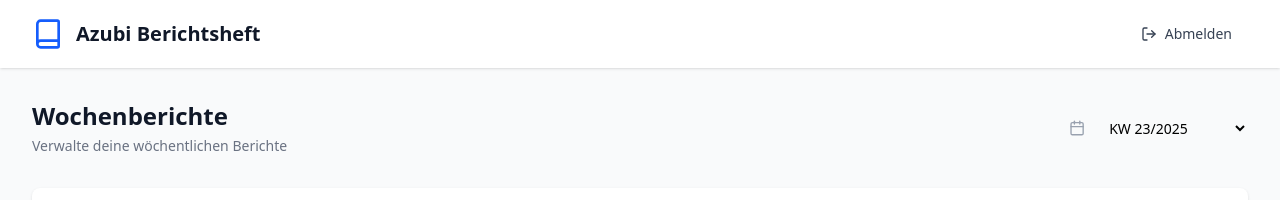
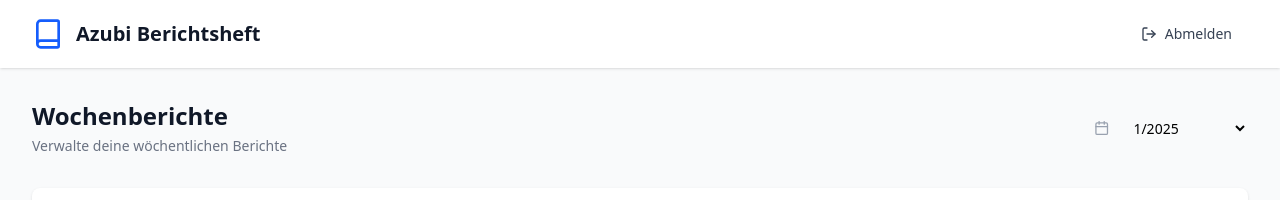
Before and after one commit to Melone155/Heftly, a React (Vite) app: page /dashboard in a window 1280 px wide. Shown: the top 200 px of the page. Built offline with nearby package versions, Linux system fonts and the light colour scheme.

Commit message:
Change the Dropdown menu form Months to Years

```diff
--- a/src/dashboard/Dashboard.tsx
+++ b/src/dashboard/Dashboard.tsx
@@ -17,7 +17,17 @@ const Dashboard: React.FC = () => {
         navigate('/');
     };
 
-    // Generate weeks for the current year
+    const getMonthsOfYear = () => {
+        const currentYear = new Date().getFullYear();
+        const months: string[] = [];
+
+        for (let month = 1; month <= 12; month++) {
+            months.push(`${month}/${currentYear}`);
+        }
+
+        return months;
+    };
+
     const getWeeksInYear = () => {
         const weeks = [];
         const currentYear = new Date().getFullYear();
@@ -62,9 +72,9 @@ const Dashboard: React.FC = () => {
                                 onChange={(e) => setSelectedWeek(e.target.value)}
                                 className="block w-full pl-3 pr-10 py-2 text-base border-gray-300 focus:outline-none focus:ring-blue-500 focus:border-blue-500 sm:text-sm rounded-md"
                             >
-                                {getWeeksInYear().map((week) => (
-                                    <option key={week} value={week}>
-                                        KW {week.split('-W')[1]}/{week.split('-')[0]}
+                                {getMonthsOfYear().map((month) => (
+                                    <option key={month} value={month}>
+                                        {month}
                                     </option>
                                 ))}
                             </select>
```
